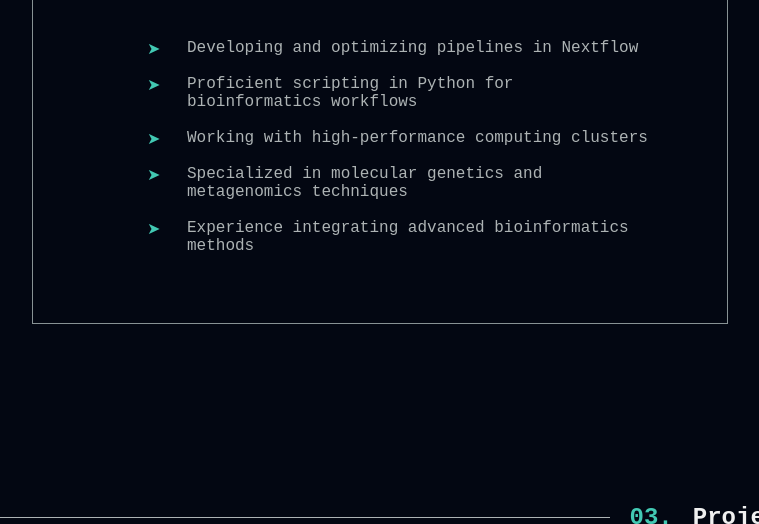
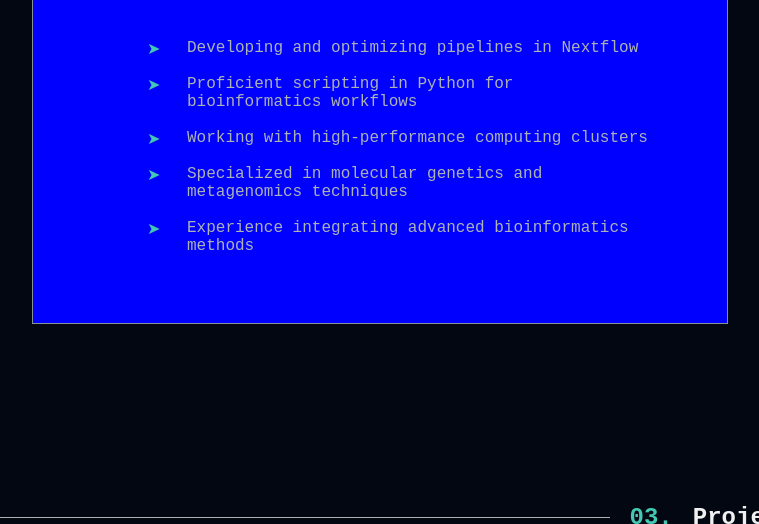
Before and after one commit to sgaleraalq/sergiogalera, a plain HTML site: page index.html in a window 1280 px wide. Shown: the part 2010-2534 px from the top of the page, without its empty margins (260-1019 px from the left). Drawn offline with Linux system fonts and the light colour scheme.

Commit message:
TODO on experience container

```diff
--- a/index.html
+++ b/index.html
@@ -173,6 +173,7 @@
                 </div>
 
                 <!-- TIMELINE BAR -->
+                <div class="experience-content">
                     <div class="experience-timeline-container">
                         <div class="experience-timeline" id="experience-timeline">
                             <div class="timeline-bar" id="timeline-bar"></div>
@@ -324,6 +325,8 @@
                         </div>
 
                     </div>
+
+                </div>
             </div>
         </section>
 
--- a/styles/experience.css
+++ b/styles/experience.css
@@ -15,6 +15,14 @@ ul {
   flex-direction: column;
   width: 100%;
   height: 100%;
+  background-color: red;
+}
+
+/* TODO */
+.experience-content{
+  flex-grow: 1;
+  align-items: center;
+  background-color: blue;
 }
 
 .experience-timeline-container {
```
Lines whose indentation alone changed are shown as unchanged.
